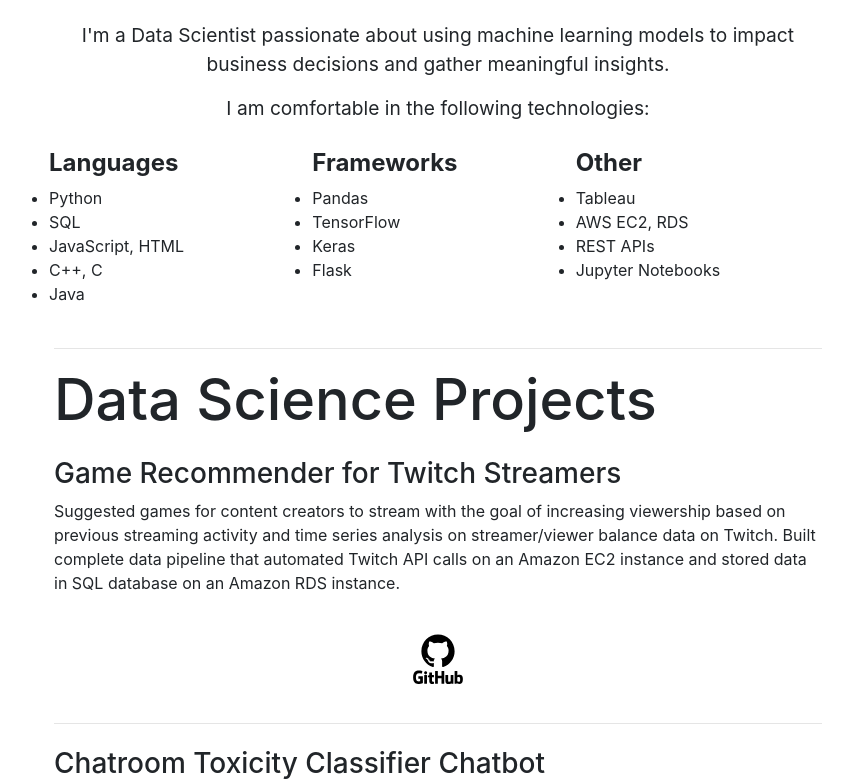
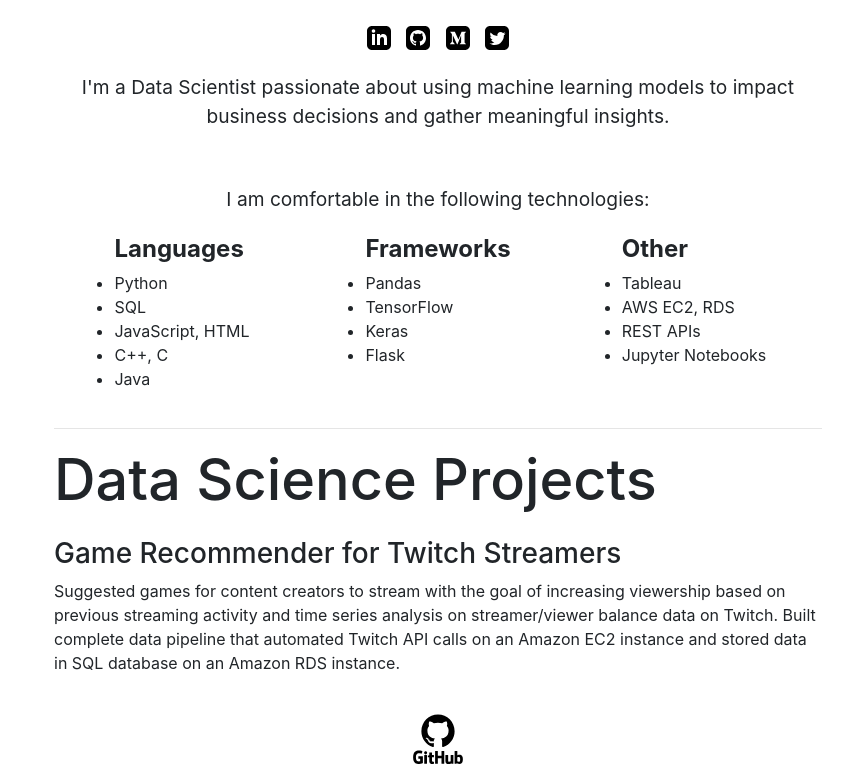
Before and after one commit to jeremyrchow/portfolio-heroku, a React (Create React App) app: page / in a window 1280 px wide. Shown: the part 769-1550 px from the top of the page, without its empty margins (202-1055 px from the left). Built offline with nearby package versions, Linux system fonts and the light colour scheme.

Commit message:
Removing extraneous files, fixing tiling of skills list, adjusting picture size, removing extraneous navbar items

```diff
--- a/src/App.css
+++ b/src/App.css
@@ -54,31 +54,21 @@
   display: inline-block;
   margin: 3% 1%;
 }
-ul {
-  vertical-align: text top;
-  align-self: top;
-  align-content: top;
-  align-items: top;
-}
+
 .listColumn {
   float:left;
   text-align: left;
-  width: 33%;
-  padding: 10px;
-  vertical-align: top
+  padding: 5px;
 
 }
-.row:after {
-  content: "";
-  display: table;
-  clear: both;
-}
-@media screen and (max-width: 800px) {
-  .listColumn{
-    width: 100%;
-    text-align: center;
-    list-style-type: none;
-  }
+
+
+.gridWrapper{
+  display: grid;
+  grid-column-gap: 0px;
+  grid-template-columns: repeat(auto-fit, minmax(200px,1fr));
+
+  justify-items: center;
 }
 
 
@@ -100,4 +90,5 @@ img {
 
 footer{
   color: gray;
+  padding-top: 4em;
 }
--- a/src/App.js
+++ b/src/App.js
@@ -13,7 +13,7 @@ function App() {
         <HeaderBanner />
         <div className = "profile-pic">
             <img
-            style={{borderRadius: "50%", height: "35vw", transition: "opacity 0.5s", opacity: 1}}
+            style={{borderRadius: "50%", height: "calc(10vw+5vw)", maxHeight: "500px"}}
             src = {ProfilePic}
             alt = "JeremyChowPicture"
             />
@@ -25,8 +25,8 @@ function App() {
             <SocialMediaLinks />
             <p> I'm a Data Scientist passionate about using machine learning models to impact business
              decisions and gather meaningful insights.</p>
-            <p> I am comfortable in the following technologies: </p>
-            <div className = "row">
+            <p style={{paddingTop: '2em'}}> I am comfortable in the following technologies: </p>
+            <div className = "gridWrapper">
 
                 <ul className="listColumn">
                 <h4> <strong>Languages</strong> </h4>
--- a/src/components/ContactForm.js
+++ b/src/components/ContactForm.js
@@ -53,7 +53,7 @@ class ContactForm extends Component{
                     <label for="message">Message</label>
                     <textarea className="form-control" rows="5" id="message"></textarea>
                 </div>
-                <button type="submit" className="btn btn-primary">Submit</button>
+                <button type="submit" className="btn btn-primary" style={{float: "right"}}>Submit</button>
             </form>
         );
     }
--- a/src/components/HeaderBanner.js
+++ b/src/components/HeaderBanner.js
@@ -13,8 +13,9 @@ function HeaderBanner() {
         <Navbar.Toggle aria-controls="basic-navbar-nav" />
         <Navbar.Collapse id="basic-navbar-nav">
           <Nav className="mr-auto">
-            <Nav.Link href="#link">Projects</Nav.Link>
+            {/*<Nav.Link href="#link">Projects</Nav.Link>*/}
             <Nav.Link href="https://resume.creddle.io/resume/41vrfdai6um">Résumé</Nav.Link>
+            {/*
                         <NavDropdown title="Projects" id="basic-nav-dropdown">
                           <NavDropdown.Item href="#action/3.1">Machine Learning</NavDropdown.Item>
 
@@ -23,7 +24,7 @@ function HeaderBanner() {
                           <NavDropdown.Item href="#action/3.3">Something</NavDropdown.Item>
                           <NavDropdown.Divider />
                           <NavDropdown.Item href="#action/3.4">Separated link</NavDropdown.Item>
-            </NavDropdown>
+                        </NavDropdown>*/}
           </Nav>
         </Navbar.Collapse>
       </Navbar>
--- a/src/components/ProjectContainer.js
+++ b/src/components/ProjectContainer.js
@@ -15,12 +15,6 @@ function ProjectContainer(props) {
     presentation = ""
     demo_link = ""
 
-
-                        <img
-                        width = {"50px"}
-                        src="https://img.icons8.com/ios-filled/128/000000/link.png"
-                        alt = "Project Link"
-                    />
     */
   return (
     <div className="project">
```
Also changed, not shown: src/components/HeaderBannerNavBar.js (deleted, +0 -13 lines), 16 other files (tests, documents, lock files or other folders). Lines whose indentation alone changed are shown as unchanged.
